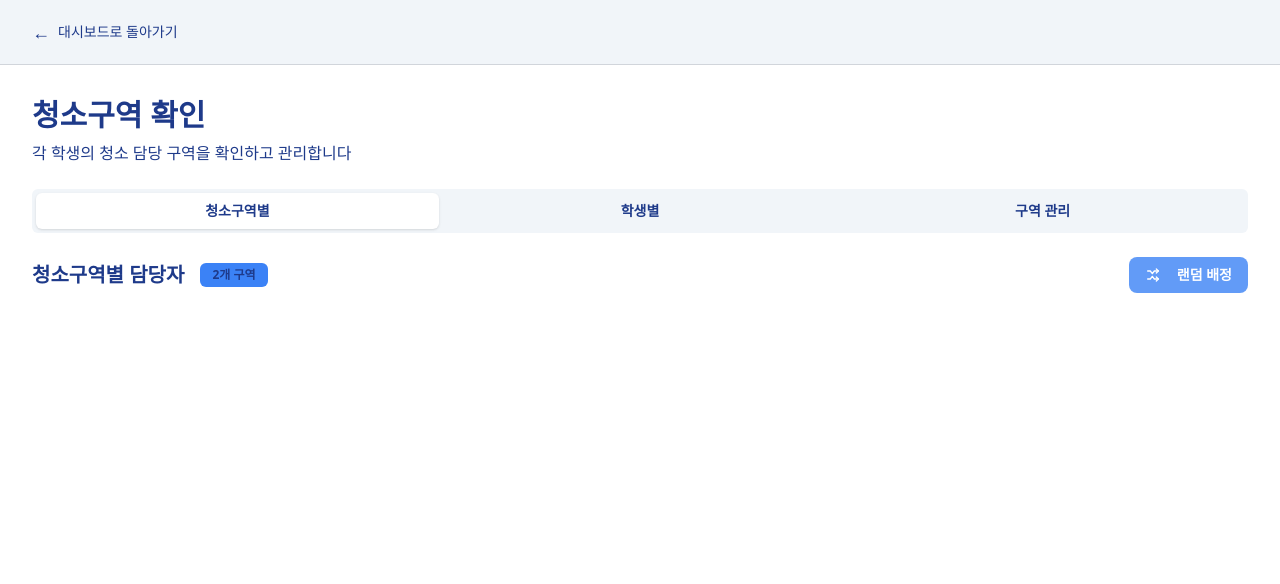
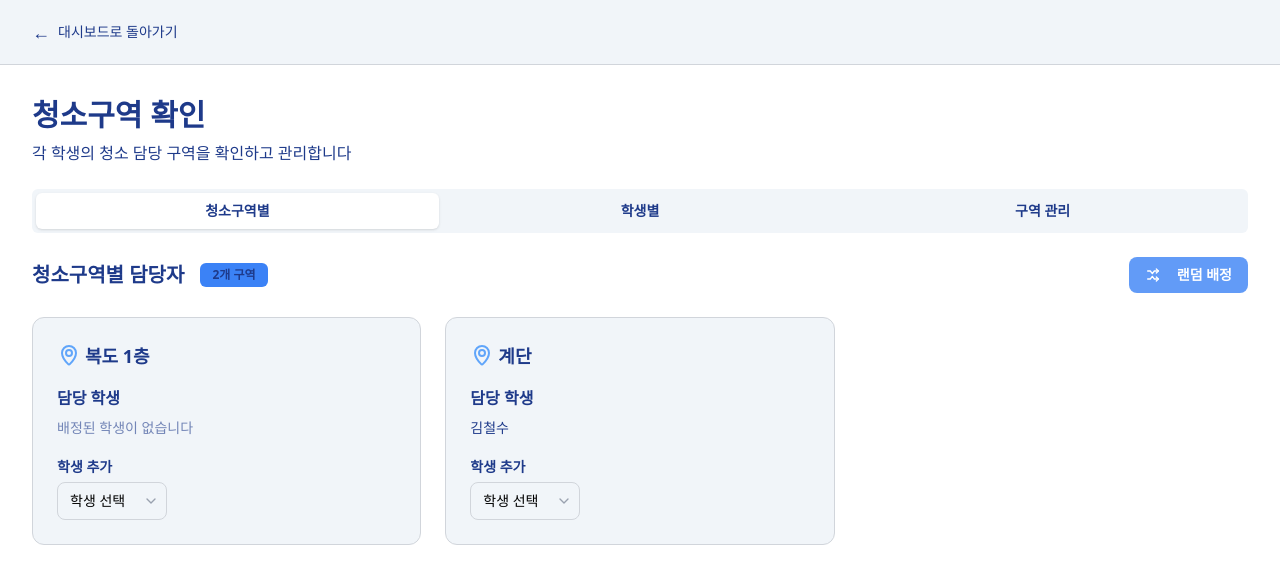
Before and after one commit to team-incube/yunseo-front, a React (Vite) app: page /cleaningarea in a window 1280 px wide. Shown: the top 584 px of the page. Built offline with nearby package versions, Linux system fonts and the light colour scheme.

Commit message:
feat : 청소구역별 퍼블리싱

```diff
--- a/src/cleaningArea/cleaningArea.jsx
+++ b/src/cleaningArea/cleaningArea.jsx
@@ -3,32 +3,41 @@ import { useState } from "react";
 import { Button } from "../components/Button";
 import { Shuffle } from "../assets/Shuffle";
 import { Input } from "../components/Input";
-import { CleaningAreaItem } from "./index";
+import { CleaningAreaItem, CleaningAreaAssignItem } from "./index";
 
-export default function CleaningArea() {
-  const [tab, setTab] = useState("areas");
 //예시 데이터
-  const cleaningAreas = [
+const MOCK_STUDENTS = [
+  { id: "s1", name: "김철수" },
+  { id: "s2", name: "이영희" },
+  { id: "s3", name: "박민수" },
+];
+
+const MOCK_CLEANING_AREAS = [
   {
     id: 1,
     name: "복도 1층",
     description: "1층 중앙 복도 청소",
-      assignedStudent: 0,
+    assignedStudentIds: [],
   },
   {
     id: 2,
     name: "계단",
     description: "1~2층 계단 청소",
-      assignedStudent: 1,
+    assignedStudentIds: ["s1"],
   },
 ];
+
+export default function CleaningArea() {
+  const [tab, setTab] = useState("areas");
+  const students = MOCK_STUDENTS;
+  const cleaningAreas = MOCK_CLEANING_AREAS;
 
   return (
     <div className="min-h-screen bg-background">
       <header className="bg-card border-b border-border">
         <div className="max-w-7xl mx-auto px-4 sm:px-6 lg:px-8 h-16 flex items-center">
           <Link
-            to="/"
+            to="/dashboard"
             className="flex items-center gap-2 text-sm text-text hover:text-primary transition-colors"
           >
             <span className="text-lg">←</span>
@@ -82,6 +91,16 @@ export default function CleaningArea() {
                 랜덤 배정
               </Button>
             </div>
+
+            <div className="grid grid-cols-1 sm:grid-cols-2 lg:grid-cols-3 gap-6">
+              {cleaningAreas.map((area) => (
+                <CleaningAreaAssignItem
+                  key={area.id}
+                  area={area}
+                  students={students}
+                />
+              ))}
+            </div>
           </section>
         )}
 
@@ -112,7 +131,6 @@ export default function CleaningArea() {
                   name="areaName"
                   type="text"
                   placeholder="예: 교무실"
-                  label=""
                   className="!bg-card"
                 />
                 <label
@@ -126,7 +144,7 @@ export default function CleaningArea() {
                   name="areaDescription"
                   type="text"
                   placeholder="예: 교무실 청소 및 정리"
-                  className="!bg-card "
+                  className="!bg-card"
                 />
                 <Button className="w-full">+ 구역 추가</Button>
               </div>
```
Lines whose indentation alone changed are shown as unchanged.
